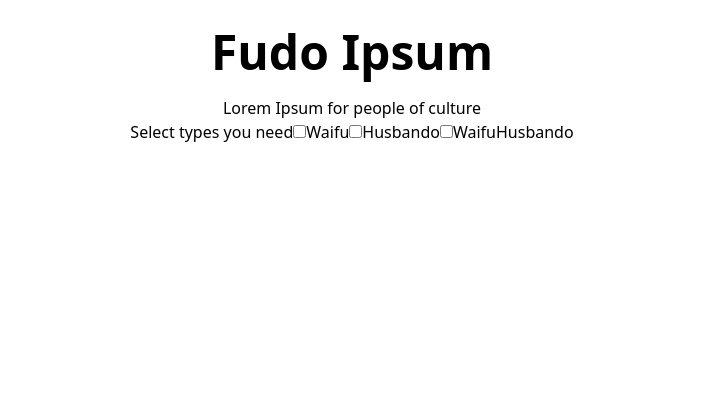
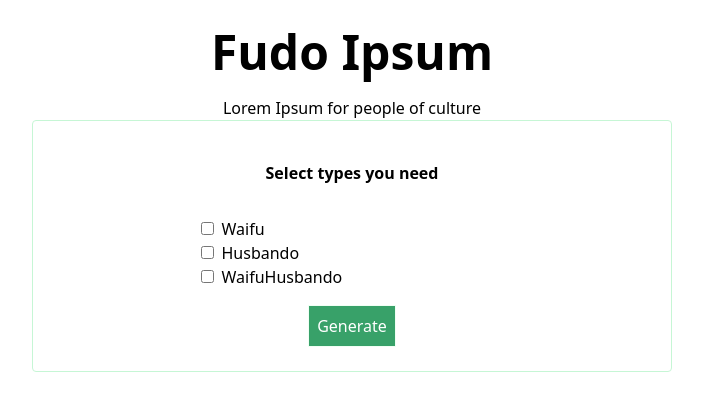
Before and after one commit to pontakornth/fudo-ipsum, a Vue app: page / in a window 1280 px wide. Shown: the top 410 px of the page, without its empty margins (288-991 px from the left). Built offline with nearby package versions, Linux system fonts and the light colour scheme.

Commit message:
feat: Styling and adding button

```diff
--- a/src/App.vue
+++ b/src/App.vue
@@ -3,10 +3,19 @@
     <h1 class="heading">Fudo Ipsum</h1>
     <span>Lorem Ipsum for people of culture</span>
     <form class="selection-form">
-        <label for="types">Select types you need</label>
-        <input type="checkbox" value="Waifu"><label>Waifu</label>
-        <input type="checkbox" value="Husbando"><label>Husbando</label>
-        <input type="checkbox" value="WaifuHusbando"><label>WaifuHusbando</label>
+        <label class="label-heading" for="types">Select types you need</label>
+        <div class="checkboxes">
+          <label class="label-checkbox"><input type="checkbox" value="Waifu">
+              <span class="label-text">Waifu</span>
+          </label>
+          <label class="label-checkbox"><input type="checkbox" value="Husbando">
+              <span class="label-text">Husbando</span>
+          </label>
+          <label class="label-checkbox"><input type="checkbox" value="WaifuHusbando">
+              <span class="label-text">WaifuHusbando</span>
+          </label>
+        </div>
+        <button class="button">Generate</button>
     </form>
   </div>
 </template>
@@ -33,4 +42,42 @@ export default class App extends Vue {}
 .description {
   @apply text-sm;
 }
+
+.selection-form {
+  @apply p-4 border border-green-200 rounded flex flex-col justify-center items-center w-1/2;
+  @apply mx-auto;
+}
+
+.selection-form * {
+  @apply my-2;
+}
+
+.checkboxes {
+  @apply w-1/2;
+}
+
+.checkboxes * {
+  @apply my-0;
+}
+
+.label-heading {
+  @apply font-bold py-4 w-1/2;
+}
+
+.label-checkbox {
+  @apply text-left w-full block;
+}
+
+.label-text {
+  @apply p-2;
+}
+
+.button {
+  @apply p-2 border border-green-100 bg-green-600 text-white;
+}
+
+.button:hover {
+  @apply bg-green-500;
+}
+
 </style>
```
